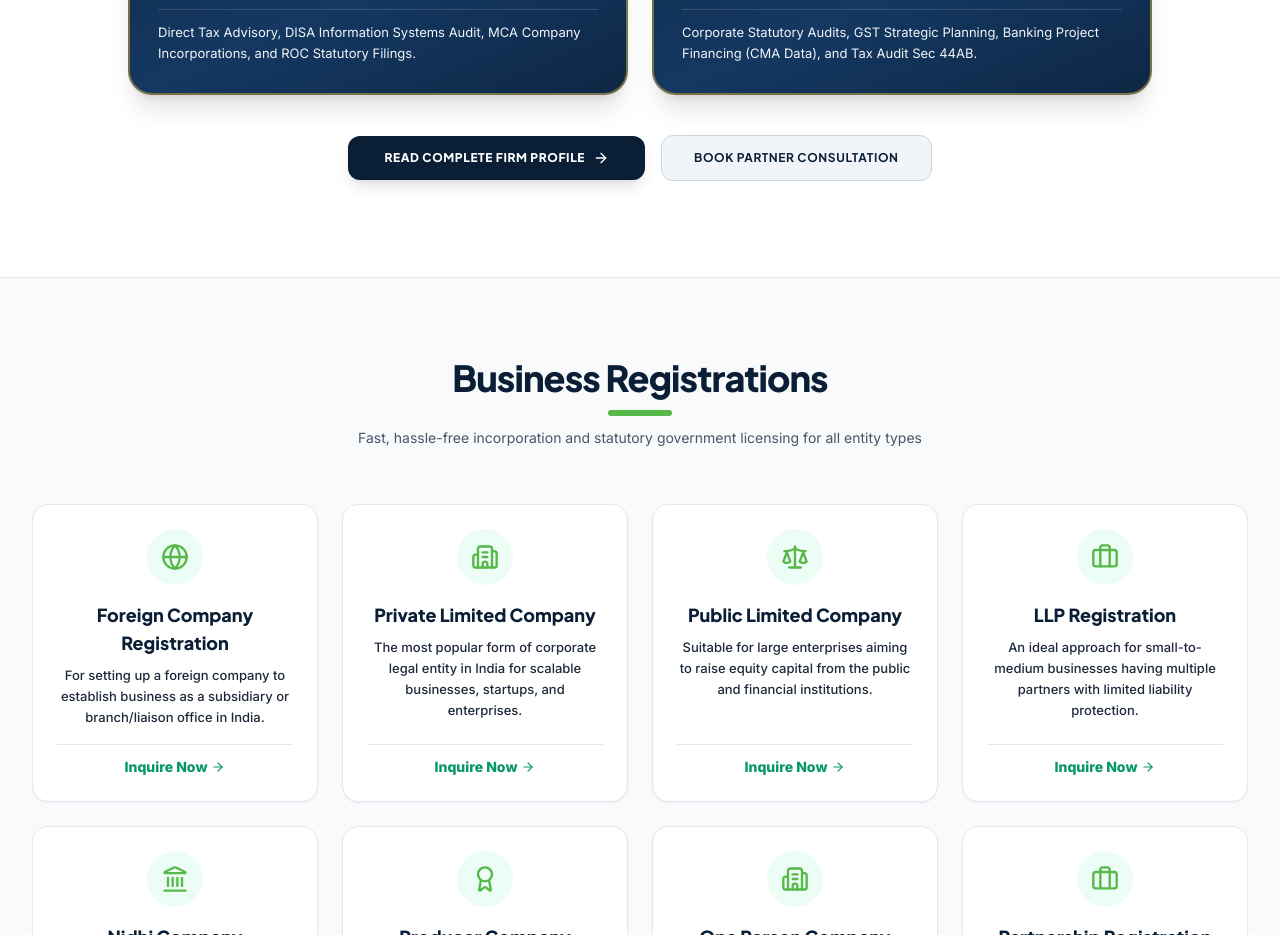
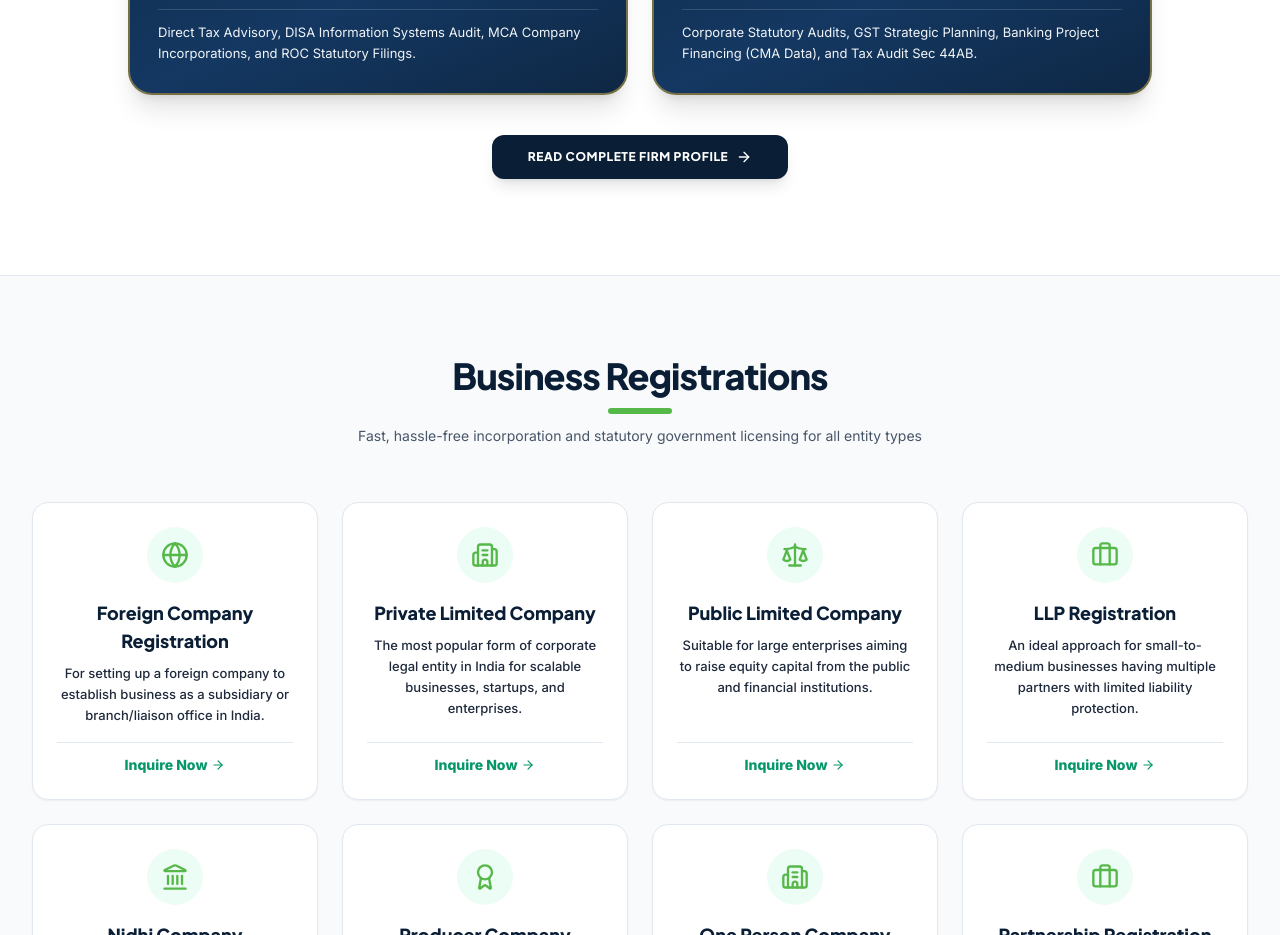
Before and after one commit to 7471ashish/CA-website-final, a React (Vite) app: page / in a window 1280 px wide. Shown: the part 1860-2795 px from the top of the page. Built offline with nearby package versions, Linux system fonts and the light colour scheme.

Commit message:
content: remove Book Partner Consultation button from home about section

```diff
--- a/src/components/home/AboutIntroSection.jsx
+++ b/src/components/home/AboutIntroSection.jsx
@@ -102,7 +102,7 @@ export default function AboutIntroSection({ onOpenConsultation }) {
 
         </div>
 
-        {/* Action Buttons */}
+        {/* Action Button */}
         <div className="flex flex-wrap items-center justify-center gap-4">
           <Link
             to="/about"
@@ -111,12 +111,6 @@ export default function AboutIntroSection({ onOpenConsultation }) {
             <span>Read Complete Firm Profile</span>
             <ArrowRight className="w-4 h-4" />
           </Link>
-          <button
-            onClick={() => onOpenConsultation()}
-            className="inline-flex items-center gap-2 py-3.5 px-8 rounded-xl bg-slate-100 dark:bg-navy-900 text-navy-950 dark:text-slate-100 font-heading font-bold text-xs uppercase tracking-wider hover:bg-slate-200 dark:hover:bg-navy-800 border border-slate-300 dark:border-slate-700 transition-all cursor-pointer"
-          >
-            <span>Book Partner Consultation</span>
-          </button>
         </div>
 
       </div>
```
